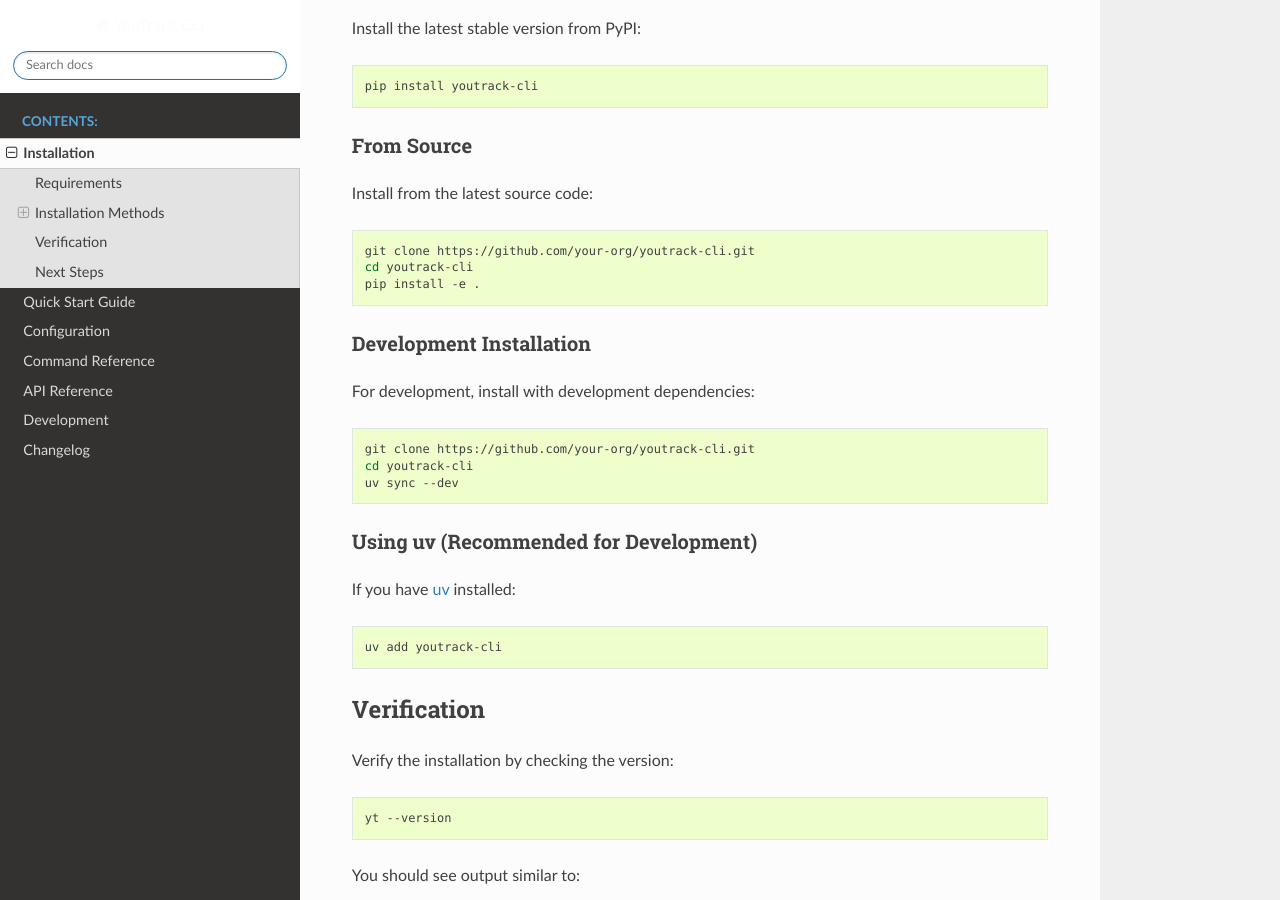
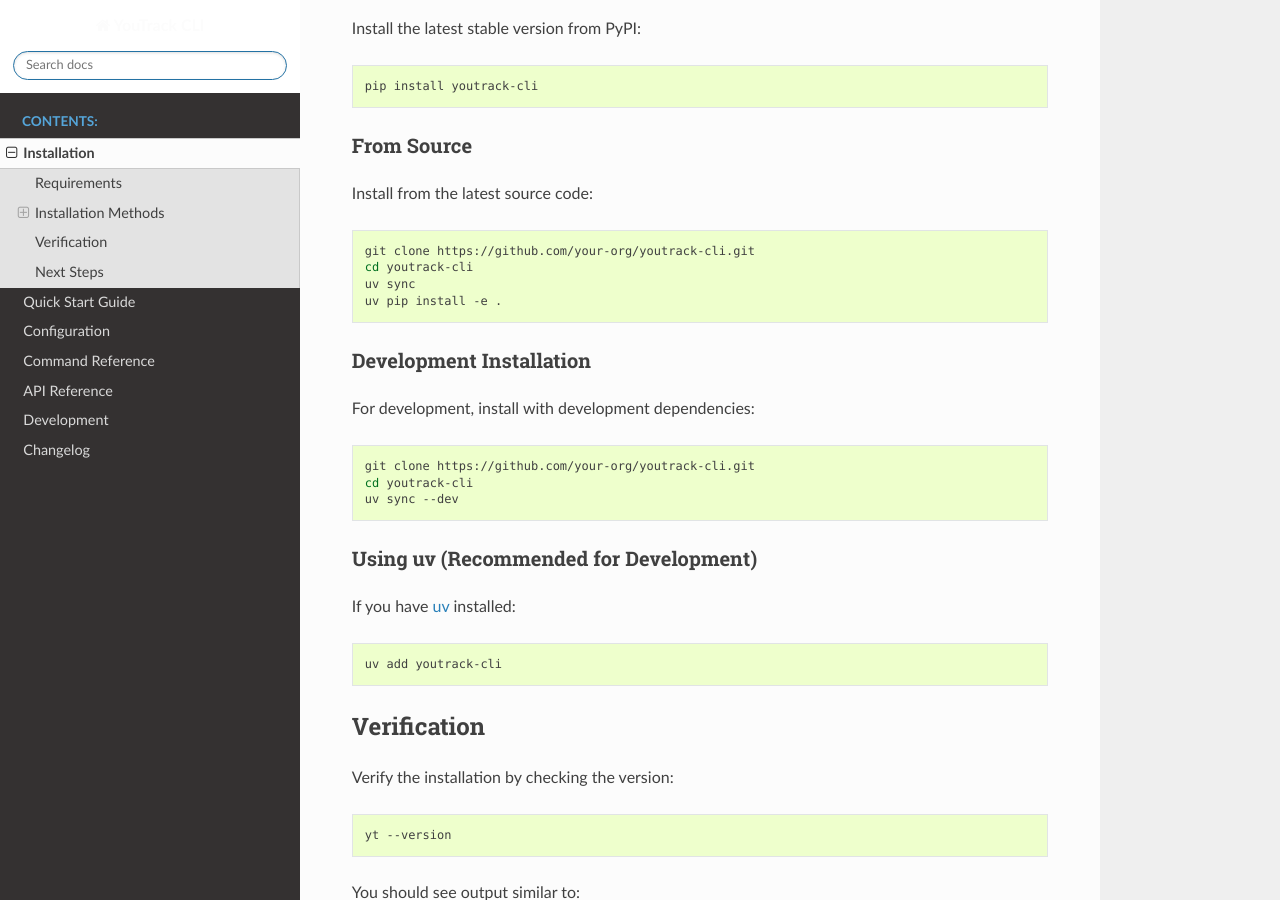
Before and after one commit to ryancheley/yt-cli, a Sphinx documentation site: the page built from docs/installation.rst, in a window 1280 px wide and 900 px high, scrolled down 401 px. Built offline with Sphinx 7.4.7 and the Read the Docs theme 3.1.0, drawn with Linux system fonts in a browser that asks for light colours; pages that are not in the unit, such as notebooks, are missing from menus.

Commit message:
📝 Update installation docs to use uv for source installs
Updated the "From Source" installation section in docs/installation.rst
to use `uv sync` and `uv pip install -e .` instead of plain pip,
maintaining consistency with the project's uv preference.

🤖 Generated with [Claude Code](https://claude.ai/code)

Co-Authored-By: Claude <noreply@anthropic.com>

```diff
--- a/docs/installation.rst
+++ b/docs/installation.rst
@@ -29,7 +29,8 @@ Install from the latest source code:
 
    git clone https://github.com/your-org/youtrack-cli.git
    cd youtrack-cli
-   pip install -e .
+   uv sync
+   uv pip install -e .
 
 Development Installation
 ~~~~~~~~~~~~~~~~~~~~~~~~
```
